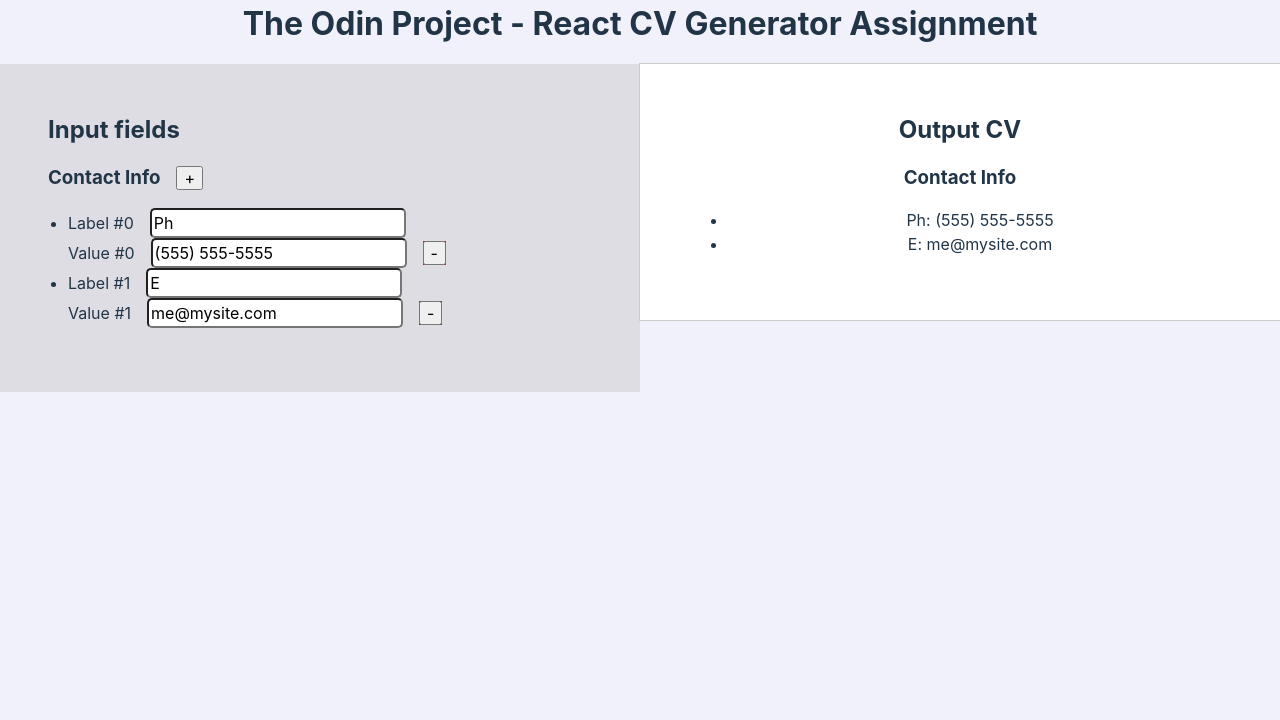
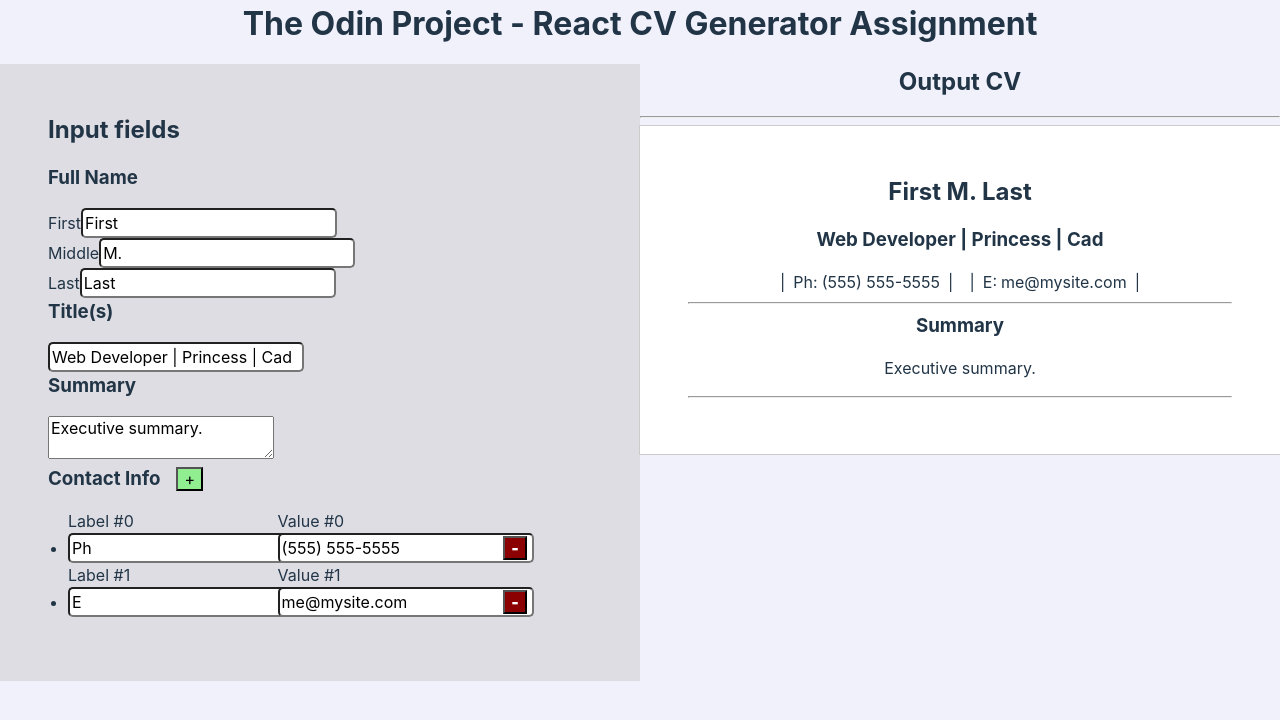
Before and after one commit to ctcleary/odin-react-cv, a React (Vite) app: page / in a window 1280 px wide. Shown: the top 720 px of the page. Built offline with nearby package versions, Linux system fonts and the light colour scheme.

Commit message:
Change contact info setting and output, add name and titles.

```diff
--- a/src/CVGen.css
+++ b/src/CVGen.css
@@ -10,29 +10,16 @@
     padding: 3rem;
 }
 
+.name-field {
+    display: block;
+}
+
+.summary-textarea {
+    max-width: 80%;
+}
+
 .output-cv {
     padding: 3rem;
     background: white;
     outline: thin solid #ccc;
 }
-
-.contact-fields li {
-    display: list-item;
-}
-
-.contact-fields label {
-    display: inline-block;
-}
-
-.contact-fields input {
-    display: inline-block;
-}
-.contact-fields span {
-    margin-right: 1rem;
-}
-.remove-button {
-    display: inline-block;
-    font-weight: 900;
-    background-color: red;
-    margin-left: 1rem;
-}
--- a/src/CVGen.jsx
+++ b/src/CVGen.jsx
@@ -1,14 +1,26 @@
 import './CVGen.css'
 // import InputList from './InputList';
 import ContactInfo from './ContactInfo';
+import ContactInfoOutput from './ContactInfoOutput';
 import { useState } from "react";
 
 
 function CVGen() {
+    const [fullName, setFullName] = useState([
+        'First',
+        'M.',
+        'Last'
+    ]);
+    const [summary, setSummary] = useState('Executive summary.');
+    const [titles, setTitles] = useState('Web Developer | Princess | Cad');
     const [contactFields, setContactFields] = useState([
         { id: crypto.randomUUID(), label: 'Ph', value: '(555) 555-5555' },
         { id: crypto.randomUUID(), label: 'E', value: 'me@mysite.com' }
     ]);
+
+    function setNameFields(first, middle, last) {
+        setFullName([first, middle, last]);
+    }
 
     function setContactField(id, label, value) {
         const foundFieldObj = contactFields.find((obj) => {
@@ -47,6 +59,24 @@
                 <section id="input">
                     <div className="input-fields">
                         <h2>Input fields</h2>
+                        <h3>Full Name</h3>
+                        <label className="name-field">
+                            First
+                            <input type="text" value={fullName[0]} onChange={(e) => { setNameFields(e.target.value, fullName[1], fullName[2])}} />
+                        </label>
+                        <label className="name-field">
+                            Middle
+                            <input type="text" value={fullName[1]} onChange={(e) => { setNameFields(fullName[0], e.target.value), fullName[2]}} />
+                        </label>
+                        <label className="name-field">
+                            Last
+                            <input type="text" value={fullName[2]} onChange={(e) => { setNameFields(fullName[0], fullName[1], e.target.value)}} />
+                        </label>
+                        <h3>Title(s)</h3>
+                        <input className="titles" type="text" value={titles} onChange={(e) => { setTitles(e.target.value) }} />
+                        <h3>Summary</h3>
+                        <textarea className="summary-textarea" value={summary} onChange={(e) => { setSummary(e.target.value) }} />
+
                         <ContactInfo
                                 headline="Contact Info"
                                 ulClassName="contact-fields"
@@ -79,10 +109,20 @@
                     </div>
                 </section>
                 <section id="output">
+                    <div className="output-cv-container">
+                        <h2>Output CV</h2>
+                        <hr/>
                         <div className="output-cv">
-                        <h2>Output CV</h2>
-                        <h3>Contact Info</h3>
-                        <ul>
+                            <h2>{fullName[0]} {fullName[1]} {fullName[2]}</h2>
+                            <h3>{titles}</h3>
+                            <ContactInfoOutput
+                                contactFields={contactFields}
+                            />
+                            <hr />
+                            <h3>Summary</h3>
+                            <p>{summary}</p>
+                            <hr />
+                            {/* <ul>
                             {
                                 contactFields.map((obj) => {
                                     console.log(obj);
@@ -91,7 +131,8 @@
                                     );
                                 })
                             }
-                        </ul>
+                            </ul> */}
+                        </div>
                     </div>
                 </section>
             </div>
--- a/src/ContactInfo.css
+++ b/src/ContactInfo.css
@@ -11,3 +11,13 @@
 .input-list-header div {
     display: inline-block;
 }
+
+.add-button button {
+    background: lightgreen;
+}
+
+.remove-button button {
+    background: darkred;
+    color: white;
+    font-weight: 900;
+}
--- a/src/ContactInfo.jsx
+++ b/src/ContactInfo.jsx
@@ -7,7 +7,7 @@
         <div className="input-list">
             <div className="input-list-header">
                 <h3>{headline}</h3>
-                <div>
+                <div className="add-button">
                     <button type="button"
                         onClick={addContactField}>
                             +
--- /dev/null
+++ b/src/ContactInfoOutput.css
@@ -0,0 +1,32 @@
+.contact-info-pair {
+    display: inline-block;
+}
+
+.divider {
+    margin: 0 0.5rem 0 0.5rem;
+}
+.contact-label {
+    margin-right: 0.25rem;
+}
+
+.contact-fields li {
+    display: list-item;
+}
+
+.contact-fields label {
+    display: inline-block;
+    max-width: 40%;
+}
+
+.contact-fields input {
+    display: inline-block;
+}
+.contact-fields span {
+    margin-right: 1rem;
+}
+.remove-button {
+    display: inline-block;
+    font-weight: 900;
+    background-color: red;
+    margin-left: 1rem;
+}
--- /dev/null
+++ b/src/ContactInfoOutput.jsx
@@ -0,0 +1,25 @@
+import './ContactInfoOutput.css';
+
+function ContactInfoOutput({ contactFields }) {
+
+    return (
+        <div className="contact-info-output">
+            {
+                contactFields.map((obj) => {
+                    return (
+                        <div className="contact-info-pair" key={obj.id}>
+                            <span className="divider">|</span>
+                            { (obj.label !== '') &&
+                                <span className="contact-label">{obj.label}:</span>
+                            }
+                            <span className="contact-value">{obj.value}</span>
+                            <span className="divider">|</span>
+                        </div>
+                    );
+                })
+            }
+        </div>
+    )
+}
+
+export default ContactInfoOutput;
```
Lines whose indentation alone changed are shown as unchanged.
